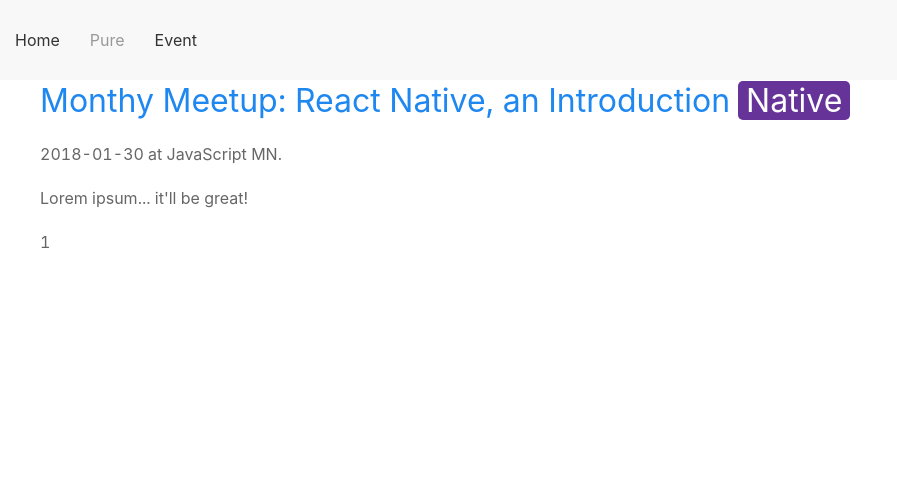
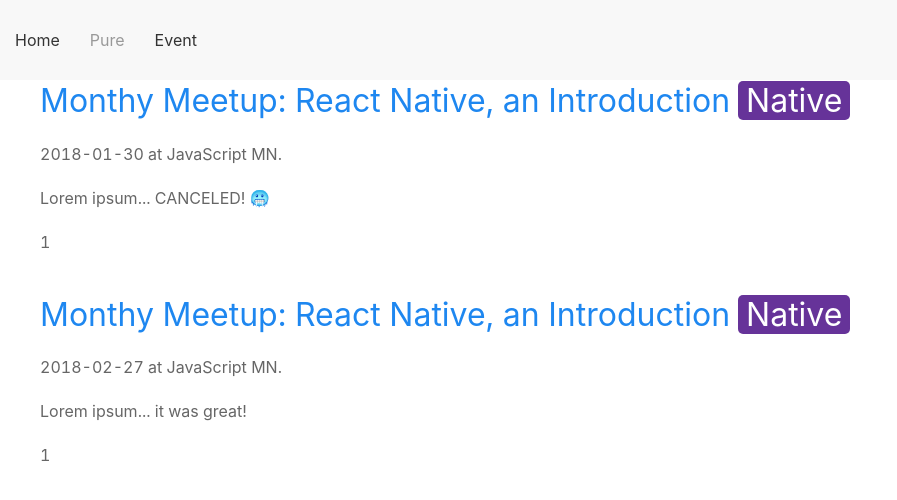
Before and after one commit to BrianMitchL/typescript-react-talk, a React (Create React App) app: page /event/1 in a window 1280 px wide. Shown: the top 500 px of the page, without its empty margins (0-897 px from the left). Built offline with nearby package versions, Linux system fonts and the light colour scheme.

Commit message:
Use hooks and render a list of events

```diff
--- a/src/areas/event/EventPage.tsx
+++ b/src/areas/event/EventPage.tsx
@@ -1,4 +1,4 @@
-import React, { Component } from 'react';
+import React, { useEffect, useState } from 'react';
 import { api, EventData } from './api';
 import { Event } from './Event';
 import { RouteComponentProps } from 'react-router';
@@ -8,39 +8,31 @@ export interface Match {
   match?: string;
 }
 
-interface State extends EventData {
-  loading: boolean;
-}
+export const EventPage = (props: RouteComponentProps<Match>) => {
+  const [loading, setLoading] = useState(true);
+  const [data, setData] = useState<EventData[]>([]);
 
-const initialState: State = {
-  loading: true,
-  meetup: '',
-  title: '',
-  url: '',
-  date: '',
-  tag: 'Web',
-  details: ''
-};
-
-export class EventPage extends Component<RouteComponentProps<Match>, State> {
-  state = initialState;
-
-  componentDidMount(): void {
-    this.fetchData();
-  }
-
-  fetchData = async (): Promise<void> => {
+  const fetchData = async (): Promise<void> => {
+    setLoading(true);
     const data = await api();
-    this.setState({ loading: false, ...data });
+    setData(data);
+    setLoading(false);
   };
 
-  render() {
-    const { loading, ...data } = this.state;
-    const { match } = this.props.match.params;
+  useEffect(() => {
+    fetchData();
+  }, []);
 
-    if (loading) {
-      return <Loader />;
-    }
-    return <Event {...data} match={match} />;
+  const { match } = props.match.params;
+
+  if (loading) {
+    return <Loader />;
   }
-}
+  return (
+    <>
+      {data.map(d => (
+        <Event key={d.url} {...d} match={match} />
+      ))}
+    </>
+  );
+};
--- a/src/areas/event/api.ts
+++ b/src/areas/event/api.ts
@@ -9,16 +9,26 @@ export interface EventData {
   details: string;
 }
 
-export const api = (timeout: number = 1000): Promise<EventData> => {
+export const api = (timeout: number = 1000): Promise<EventData[]> => {
   return new Promise(resolve => {
-    const data: EventData = {
-      meetup: 'JavaScript MN',
-      title: 'Monthy Meetup: React Native, an Introduction',
-      url: 'https://www.meetup.com/JavaScriptMN/events/tqfvfqyzcbnc/',
-      date: '2018-01-30',
-      tag: 'Native',
-      details: "Lorem ipsum... it'll be great!"
-    };
+    const data: EventData[] = [
+      {
+        meetup: 'JavaScript MN',
+        title: 'Monthy Meetup: React Native, an Introduction',
+        url: 'https://www.meetup.com/JavaScriptMN/events/tqfvfqyzcbnc/',
+        date: '2018-01-30',
+        tag: 'Native',
+        details: 'Lorem ipsum... CANCELED! 🥶️'
+      },
+      {
+        meetup: 'JavaScript MN',
+        title: 'Monthy Meetup: React Native, an Introduction',
+        url: 'https://www.meetup.com/JavaScriptMN/events/tqfvfqyzdbkc/',
+        date: '2018-02-27',
+        tag: 'Native',
+        details: 'Lorem ipsum... it was great!'
+      }
+    ];
 
     setTimeout(() => {
       resolve(data);
```
